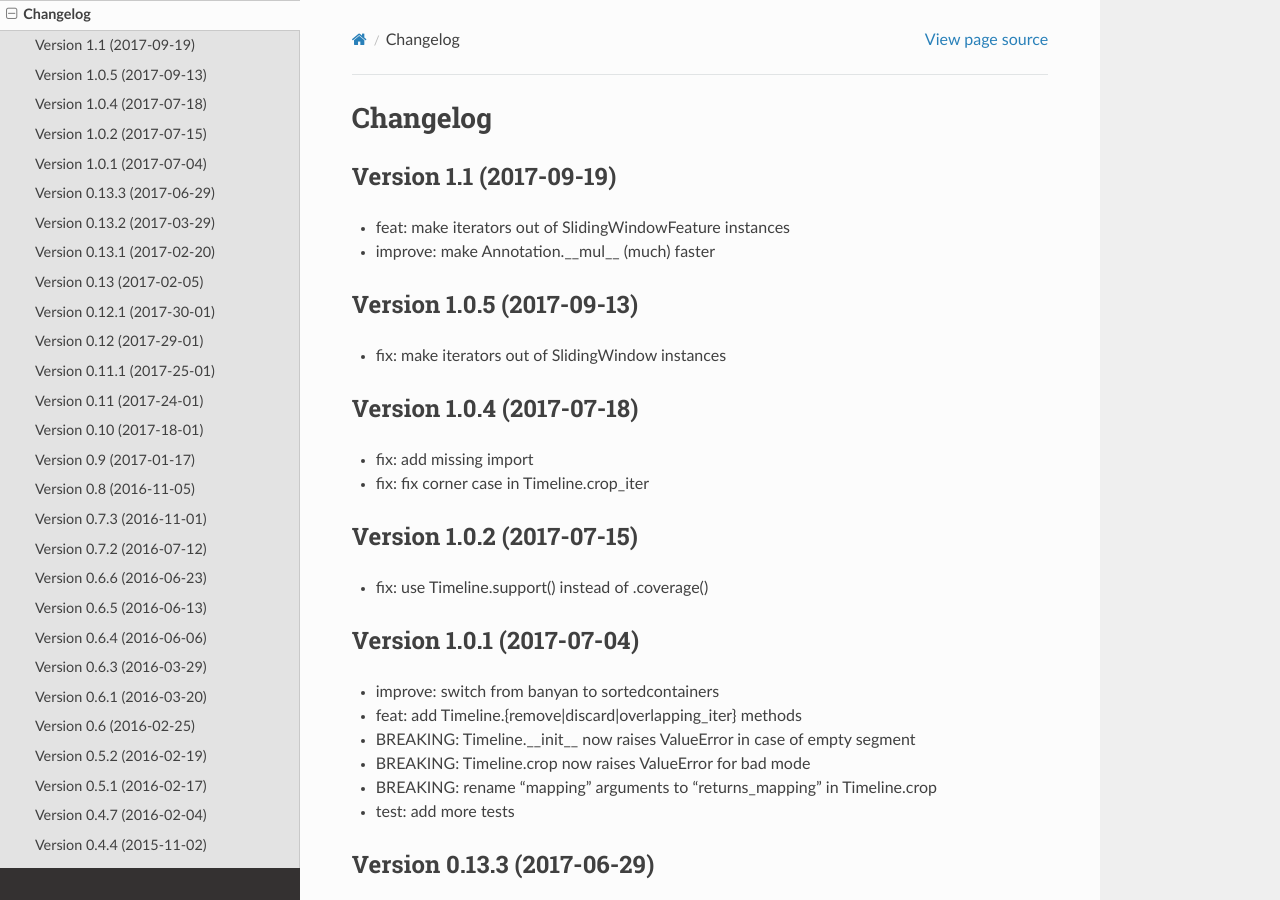
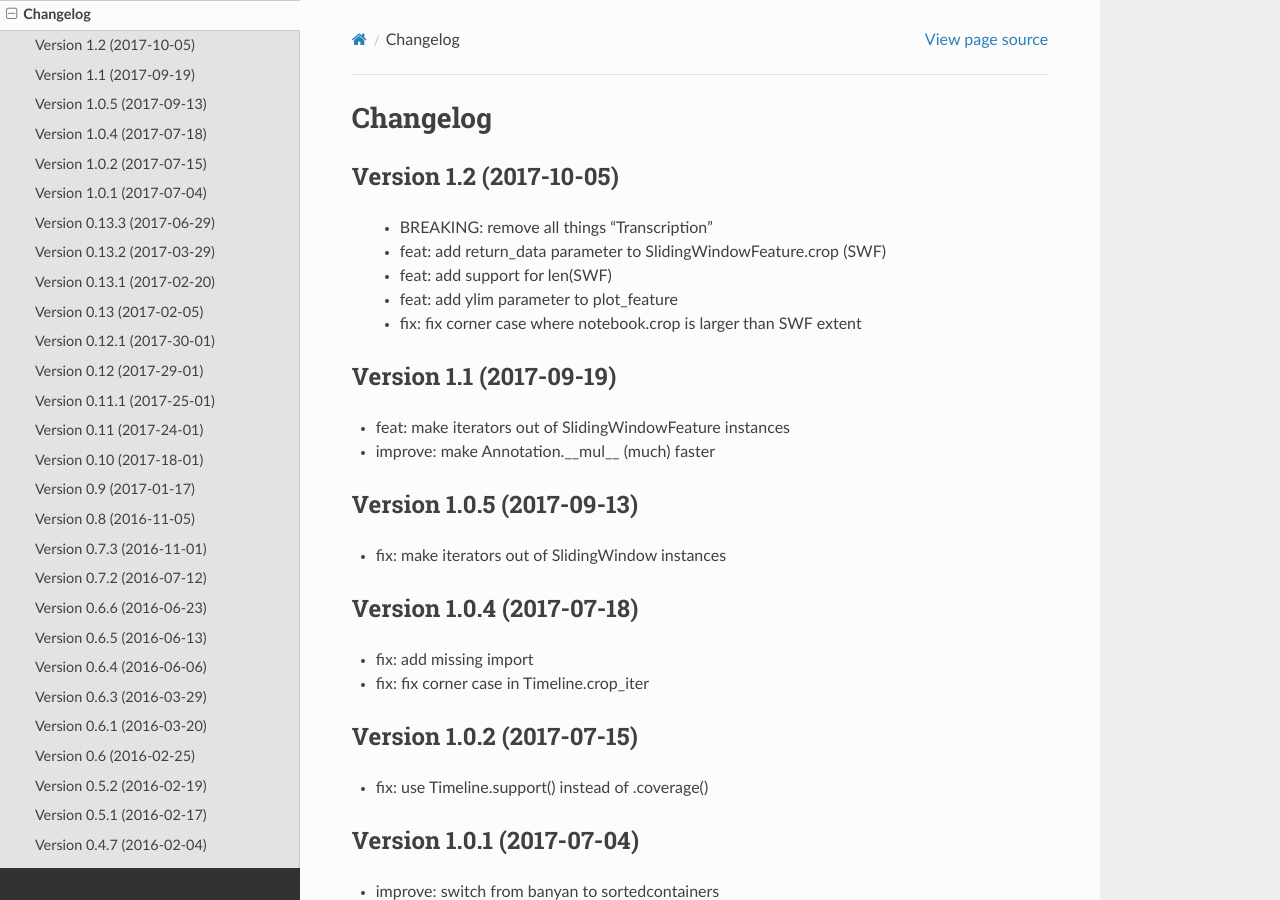
Before and after one commit to pyannote/pyannote-core, a Sphinx documentation site: the page built from doc/source/changelog.rst, in a window 1280 px wide and 900 px high. Built offline with Sphinx 7.4.7 and the Read the Docs theme 2.0.0, drawn with Linux system fonts in a browser that asks for light colours.

Commit message:
doc: update changelog

```diff
--- a/doc/source/changelog.rst
+++ b/doc/source/changelog.rst
@@ -1,6 +1,15 @@
 #########
 Changelog
 #########
+
+Version 1.2 (2017-10-05)
+~~~~~~~~~~~~~~~~~~~~~~~~
+
+ - BREAKING: remove all things "Transcription"
+ - feat: add return_data parameter to SlidingWindowFeature.crop (SWF)
+ - feat: add support for len(SWF)
+ - feat: add ylim parameter to plot_feature
+ - fix: fix corner case where notebook.crop is larger than SWF extent
 
 Version 1.1 (2017-09-19)
 ~~~~~~~~~~~~~~~~~~~~~~~~
```
